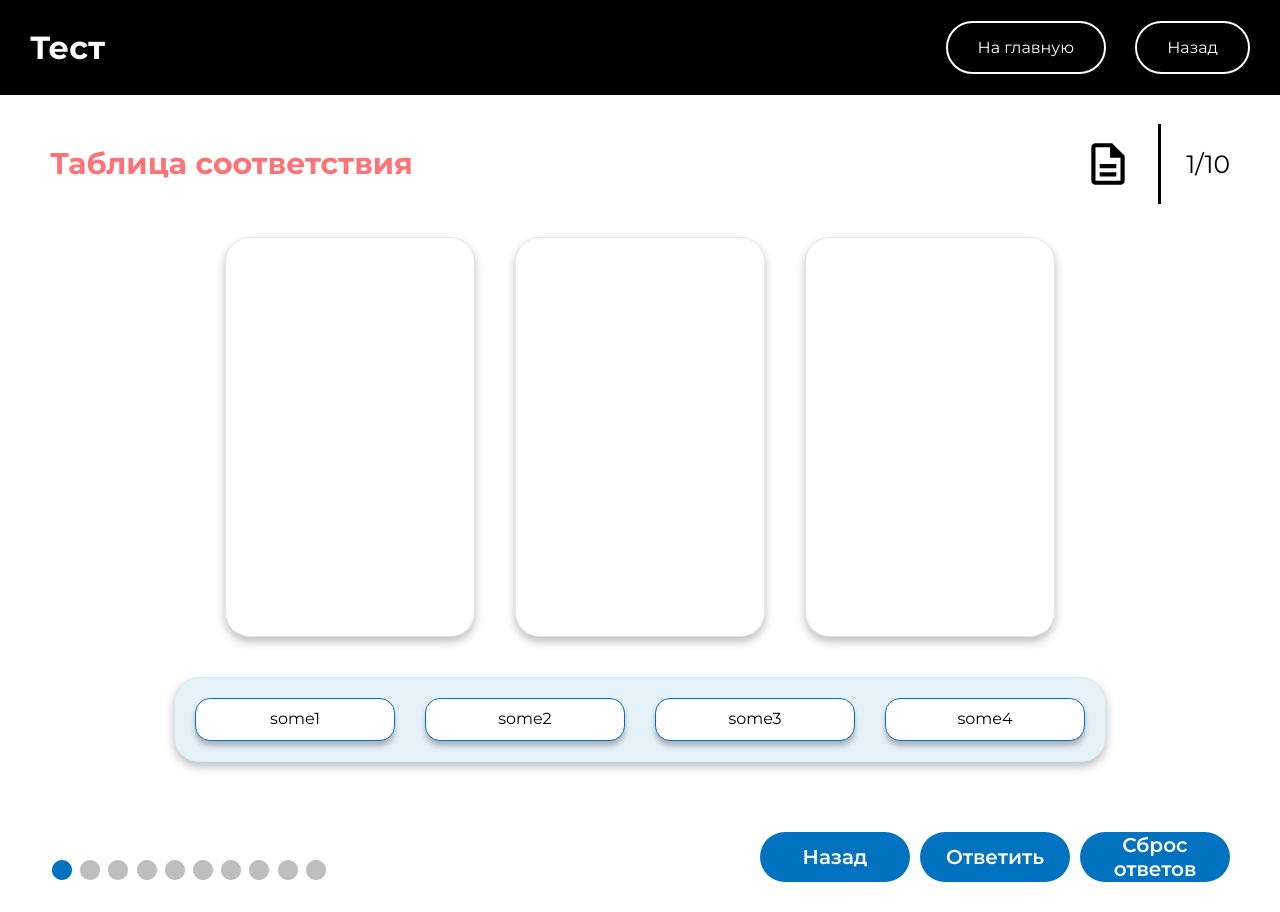
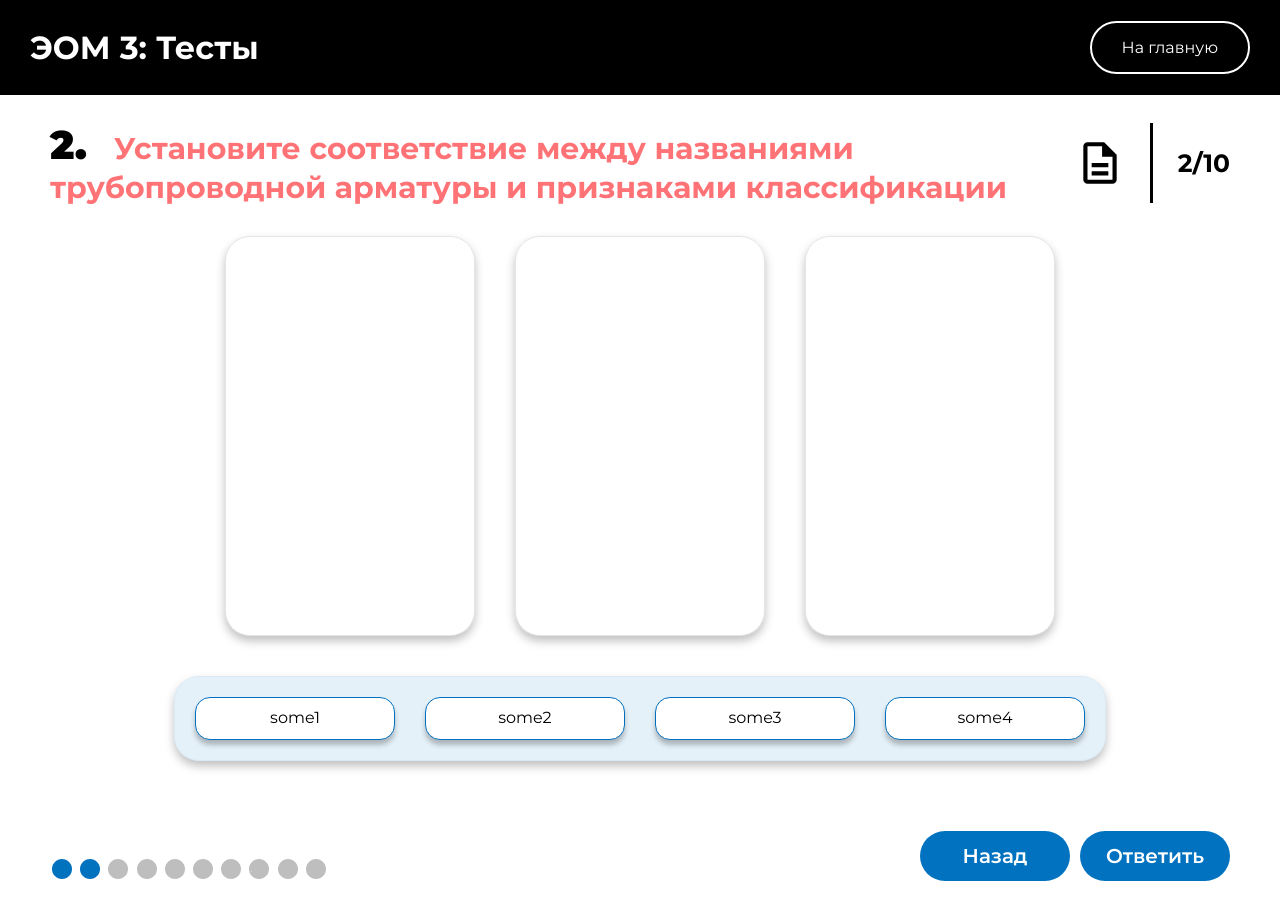
Before and after one commit to MilanIsmagulov/javascript_quiz_app_8, a plain HTML site: page index.html in a window 1280 px wide. Drawn offline with Linux system fonts and the light colour scheme.

Commit message:
add_new_file

```diff
--- a/index.html
+++ b/index.html
@@ -11,20 +11,20 @@
 <body>
     <div class="black_header">
         <h1>
-            Тест
+            ЭОМ 3: Тесты
         </h1>
         <div class="links_black_header">
-            <a href="#">На главную</a>
-            <a href="#">Назад</a>
+            <a href="../../../index.html">На главную</a>
+            <a href="#" class="disabled_button">Назад</a>
         </div>
     </div>
     <div class="head_text">
         <div class="questions" id="question_number_1">
-            <h2>Таблица соответствия</h2>
+            <h2><span id="question_number_span">2.</span> Установите соответствие между названиями трубопроводной арматуры и признаками классификации</h2>
         </div>
         <div class="number_marker">
             <img src="./content/description.svg" alt="description">
-            <p>1/10</p>
+            <p id="question_number_strong"><strong>1/10</strong></p>
         </div>
     </div>
     <div class="main_window">
@@ -38,7 +38,7 @@
         <div class="main_buttons">
             <div class="step_marker">
                 <img src="./content/radio_button_blue.svg" alt="radio_button" class="step_marker_2">
-                <img src="./content/radio_button.svg" alt="radio_button" class="step_marker_1">
+                <img src="./content/radio_button_blue.svg" alt="radio_button" class="step_marker_2">
                 <img src="./content/radio_button.svg" alt="radio_button" class="step_marker_1">
                 <img src="./content/radio_button.svg" alt="radio_button" class="step_marker_1">
                 <img src="./content/radio_button.svg" alt="radio_button" class="step_marker_1">
@@ -49,19 +49,16 @@
                 <img src="./content/radio_button.svg" alt="radio_button" class="step_marker_1">
             </div>
             <div class="buttons_div">
-                <button id="check_button_0">
+                <button id="check_button_0" onclick="location.href='../javascript_quiz_app_1/index.html'">
                     Назад
                 </button>
-                <button id="check_button_1" onclick="checkAnwser2()">
+                <button id="check_button_1" onclick="checkAnwser2()" >
                     Ответить
                 </button>
-                <button onclick="refreshAnwser2()">
-                    Сброс ответов
-                </button>
-                <button id="check_button_2" class="disabled_button">
+                <button id="check_button_2" class="disabled_button" onclick="refreshAnwser2()">
                     Повторить
                 </button>
-                <button id="check_button_3" class="disabled_button">
+                <button id="check_button_3" class="disabled_button" onclick="location.href='../javascript_quiz_app_3/index.html'">
                     Далее
                 </button>
 
--- a/script/script.js
+++ b/script/script.js
@@ -19,6 +19,13 @@ let dragElem = null;
 let rowArr = []
 
 let data = {}
+
+let numberOfQuestion = 2;
+let questionNumberPlace = document.querySelector('#question_number_span');
+let questionNumberPlaceDiscription = document.querySelector('#question_number_strong');
+
+questionNumberPlace.innerHTML = numberOfQuestion + '. ';
+questionNumberPlaceDiscription.innerHTML = '<strong>' + numberOfQuestion + '/10' + '</strong>'
 
 init2()
 
--- a/style/main.css
+++ b/style/main.css
@@ -81,7 +81,8 @@ body{
 
 .questions h2{
 	font-size: 30px;
-	padding: 25px;
+	padding: 0px;
+	margin-left: 25px;
 	font-weight: 700;
 	color: rgb(255, 114, 118);
 }
```
Also changed, not shown: 1 other file.
